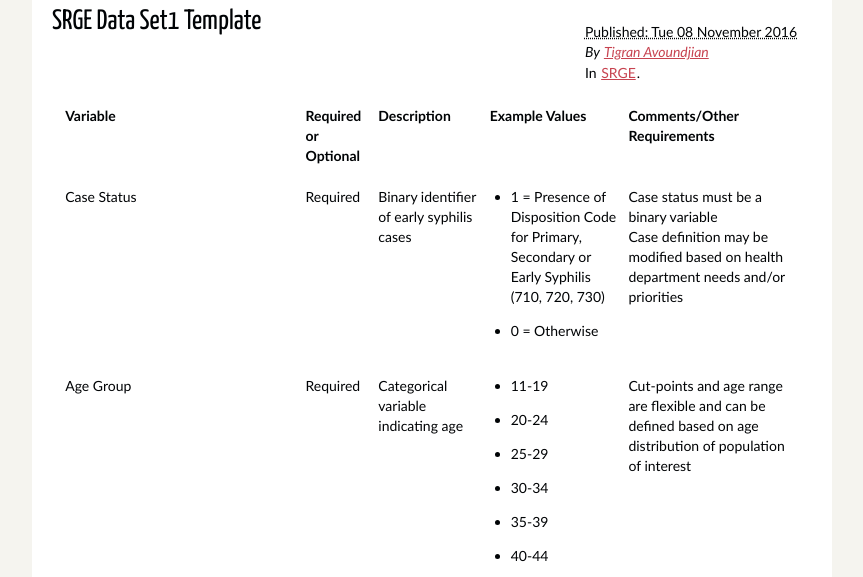
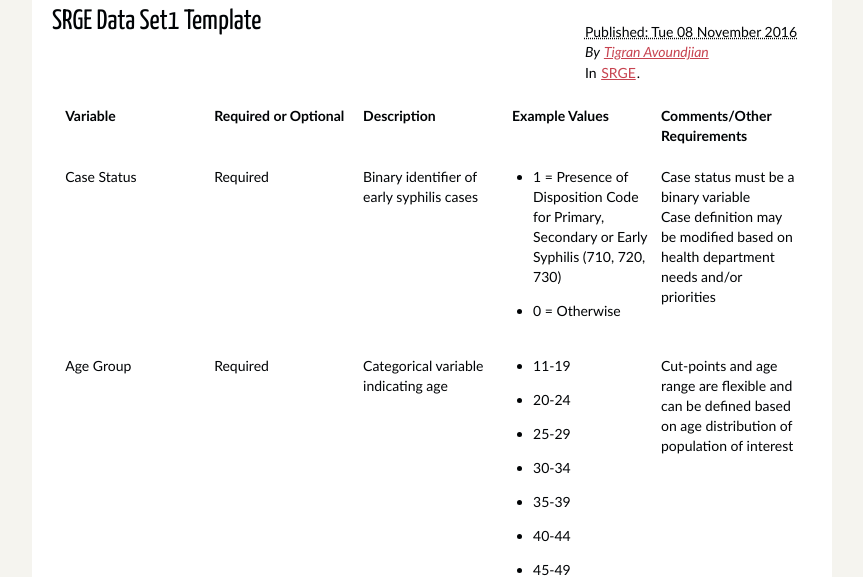
Before and after one commit to tavoundjian/tavoundjian.github.io, a plain HTML site: page srge-dataset-template.html in a window 1280 px wide. Shown: the part 216-793 px from the top of the page, without its empty margins (208-1071 px from the left). Drawn offline with Linux system fonts and the light colour scheme.

Commit message:
Update documentation

```diff
--- a/srge-dataset-template.html
+++ b/srge-dataset-template.html
@@ -38,6 +38,11 @@
 
 </footer><!-- /.post-info -->      <h1>SRGE Data Set<sup>1</sup> Template</h1>
 <table>
+<col width="140">
+<col width="140">
+<col width="140">
+<col width="140">
+<col width="140">
 <thead>
 <tr>
 <th>Variable</th>
```
